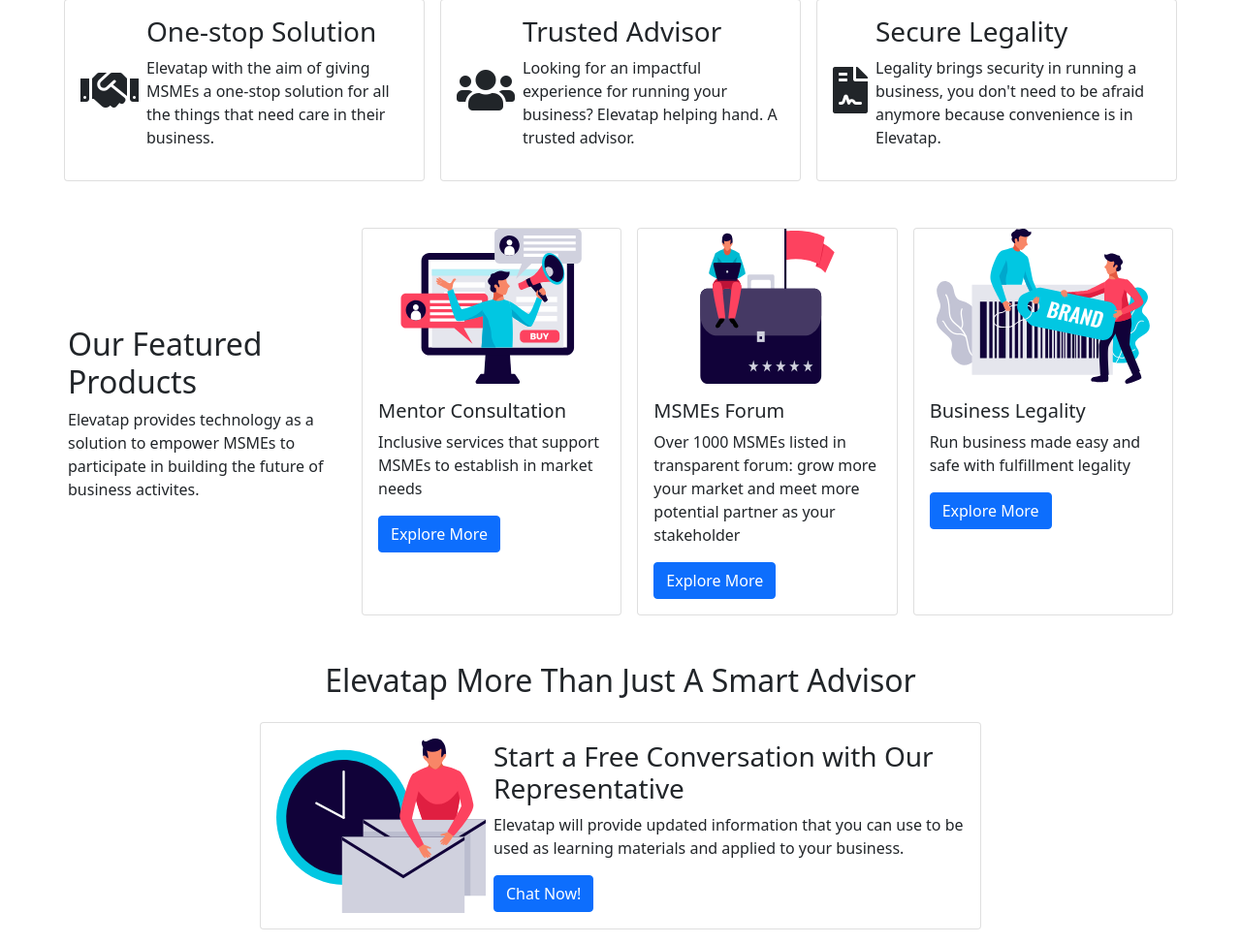
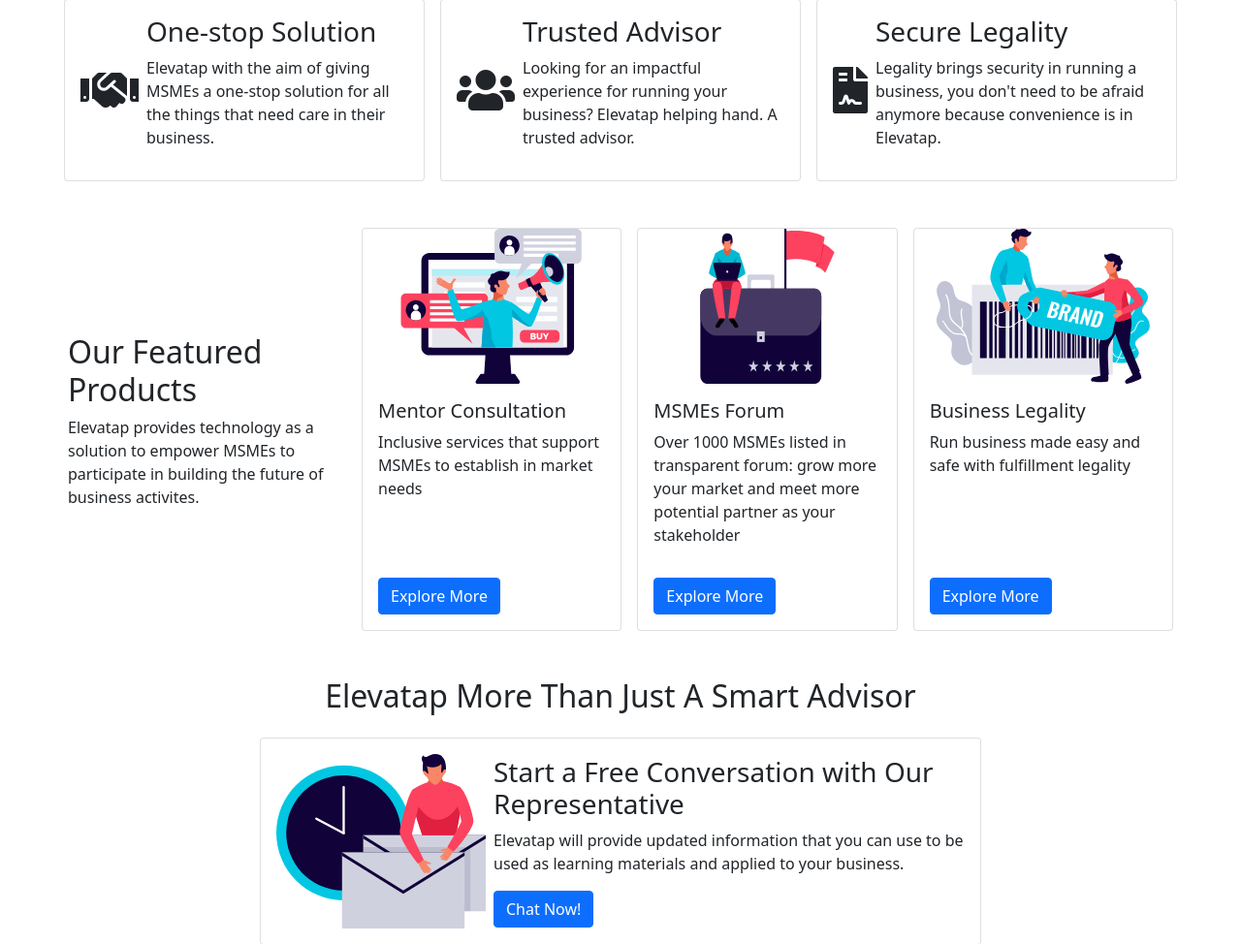
Before and after one commit to EdwardJoko/garudahack-elevatap, a Node server app: page / in a window 1280 px wide. Shown: the part 814-1788 px from the top of the page at 97% size. Run offline with Node 20, Linux system fonts and the light colour scheme; some libraries are stand-ins or nearby versions.

Commit message:
update button card

```diff
--- a/views/homepage.ejs
+++ b/views/homepage.ejs
@@ -129,8 +129,10 @@
               <img src="/images/Home_MSMEsForum.svg" class="card-img-top" alt="...">
               <div class="card-body">
                 <h5 class="card-title">Mentor Consultation</h5>
-                <p class="card-text">Inclusive services that support MSMEs to establish in market needs </p>
-                <a href="#" class="btn btn-primary">Explore More</a>
+                <p class="card-text mt-auto">Inclusive services that support MSMEs to establish in market needs </p>
+              </div>
+              <div class="col-6 m-3">
+                <a href="#" class="btn btn-primary ">Explore More</a>
               </div>
             </div>
             <div class="card" style="width: 18rem;">
@@ -140,7 +142,9 @@
                 <p class="card-text">Over 1000 MSMEs listed in transparent forum: grow more your market and meet more
                   potential partner as your stakeholder
                 </p>
-                <a href="#" class="btn btn-primary">Explore More</a>
+              </div>
+              <div class="col-6 m-3">
+                <a href="#" class="btn btn-primary ">Explore More</a>
               </div>
             </div>
             <div class="card" style="width: 18rem;">
@@ -149,7 +153,9 @@
                 <h5 class="card-title">Business Legality</h5>
                 <p class="card-text">Run business made easy and safe with fulfillment legality
                 </p>
-                <a href="#" class="btn btn-primary">Explore More</a>
+              </div>
+              <div class="col-6 m-3">
+                <a href="#" class="btn btn-primary ">Explore More</a>
               </div>
             </div>
           </div>
```
